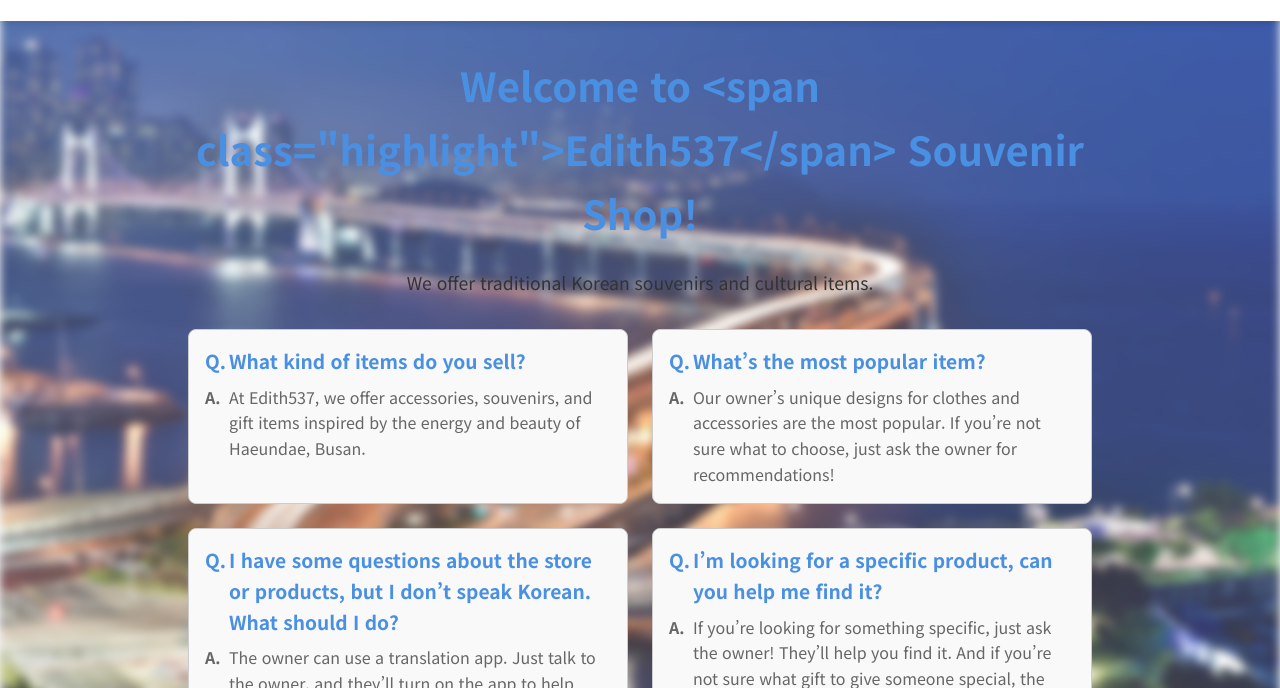
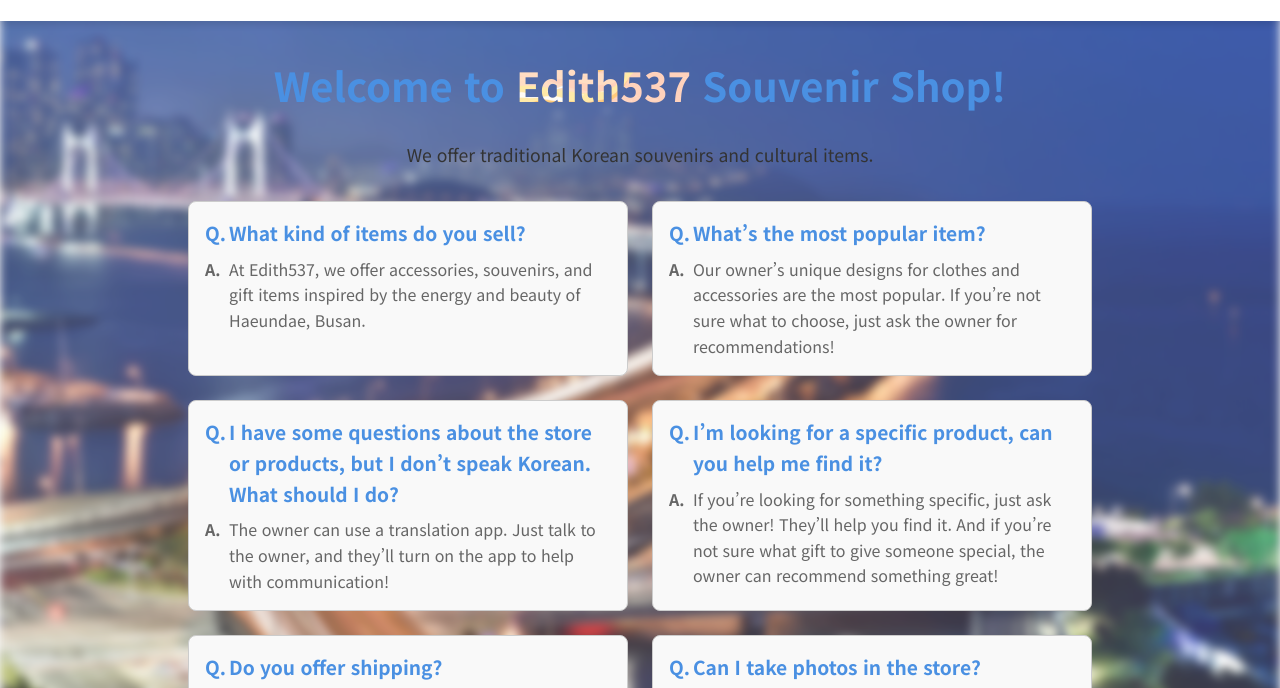
Before and after one commit to Donghyun-Lee-72/edith537, a plain HTML site: page index.html in a window 1280 px wide. Shown: the part 77-765 px from the top of the page. Drawn offline with nearby package versions, Linux system fonts and the light colour scheme.

Commit message:
highlight style error fixed.

```diff
--- a/css/styles.css
+++ b/css/styles.css
@@ -262,6 +262,8 @@ footer {
     background-clip: text;
     text-fill-color: transparent;
     -webkit-text-fill-color: transparent;
+    display: inline-block;
+    position: relative;
 }
 
 .social-links {
--- a/js/main.js
+++ b/js/main.js
@@ -25,8 +25,9 @@ function updateContent(lang) {
         if (!data) throw new Error(`Translation not found for language: ${lang}`);
 
         content.innerHTML = `
-            <h2 data-aos="fade-down">${sanitizeHTML(data.welcome.replace(/(edith537)/gi,
-                (match) => `<span class="highlight">${match}</span>`))}</h2>
+            <h2 data-aos="fade-down">
+                ${data.welcome.replace(/edith537/gi, '<span class="highlight">Edith537</span>')}
+            </h2>
             <p data-aos="fade-up">${sanitizeHTML(data.description)}</p>
             <div class="faq-container">
                 ${data.faq.map((item, index) => `
```
